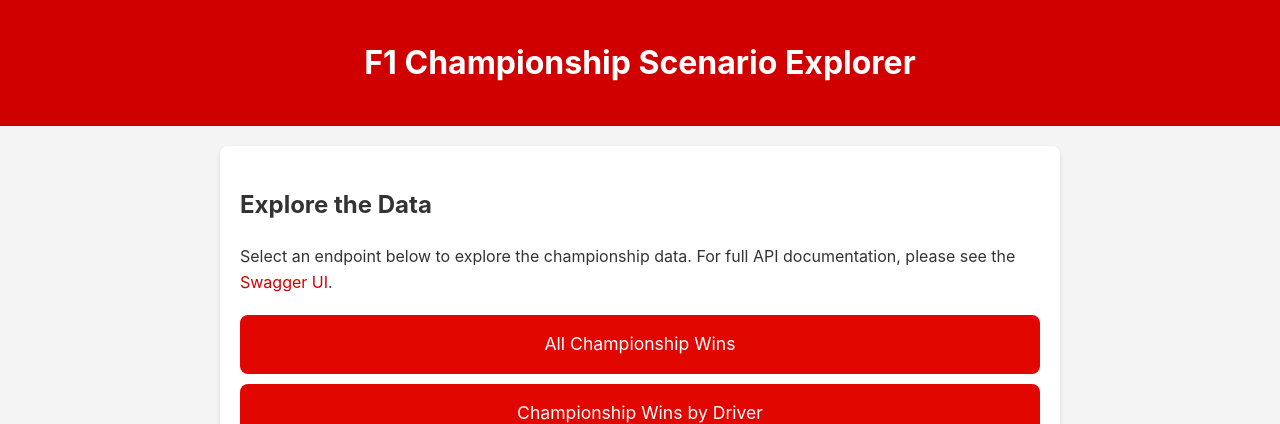
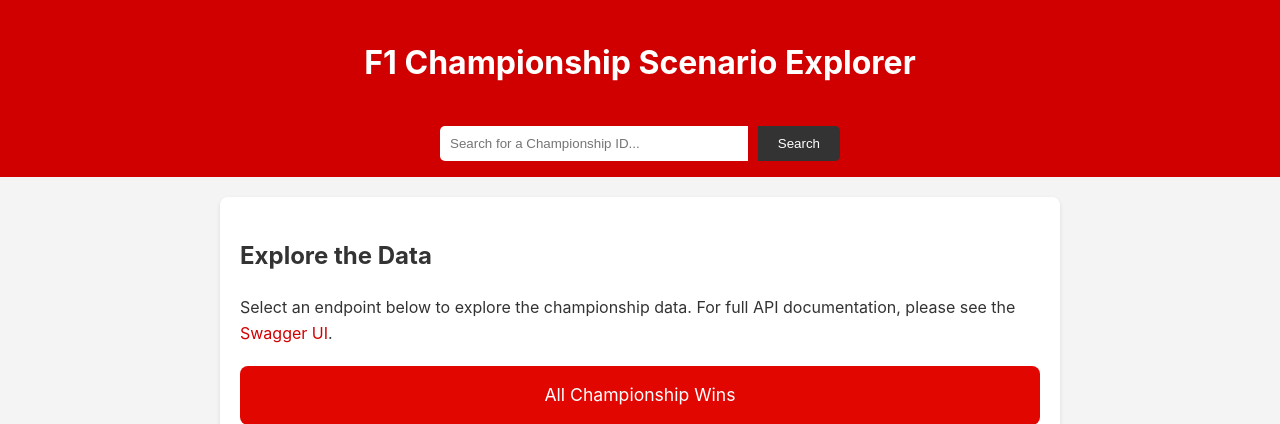
Before and after one commit to NikoKiru/F1_Season_Calculator, a Flask app: page / in a window 1280 px wide. Shown: the top 424 px of the page. Run offline with Flask 3, Linux system fonts and the light colour scheme.

Commit message:
made search function

```diff
--- a/app.py
+++ b/app.py
@@ -392,6 +392,13 @@ def most_common_runner_up():
     return jsonify(runner_up_counts)
 
 
+@app.route('/championship/<int:id>')
+def championship_page(id):
+    data = get_championship(id).get_json()
+    if "error" in data:
+        return render_template('championship.html', data=None), 404
+    return render_template('championship.html', data=data)
+
 @app.route('/all_championship_wins')
 def all_championship_wins_page():
     conn = sqlite3.connect('championships.db')
--- a/static/style.css
+++ b/static/style.css
@@ -12,6 +12,32 @@ header {
     color: #fff;
     padding: 1rem 0;
     text-align: center;
+    display: flex;
+    flex-direction: column;
+    align-items: center;
+    gap: 1rem;
+}
+
+#search-form {
+    display: flex;
+    width: 50%;
+    max-width: 400px;
+}
+
+#search-input {
+    flex-grow: 1;
+    padding: 10px;
+    border: none;
+    border-radius: 5px 0 0 5px;
+}
+
+#search-form button {
+    padding: 10px 20px;
+    border: none;
+    background: #333;
+    color: white;
+    border-radius: 0 5px 5px 0;
+    cursor: pointer;
 }
 
 main {
--- a/templates/index.html
+++ b/templates/index.html
@@ -9,6 +9,10 @@
 <body>
     <header>
         <h1>F1 Championship Scenario Explorer</h1>
+        <form action="" method="get" id="search-form">
+            <input type="search" id="search-input" name="championship_id" placeholder="Search for a Championship ID...">
+            <button type="submit">Search</button>
+        </form>
     </header>
     <main>
         <h2>Explore the Data</h2>
@@ -28,5 +32,14 @@
     <footer>
         <p>&copy; 2025 F1 Season Calculator</p>
     </footer>
+    <script>
+        document.getElementById('search-form').addEventListener('submit', function(event) {
+            event.preventDefault();
+            const championshipId = document.getElementById('search-input').value;
+            if (championshipId) {
+                window.location.href = `/championship/${championshipId}`;
+            }
+        });
+    </script>
 </body>
 </html>
```
Also changed, not shown: templates/championship.html (added, +35 -0 lines).
